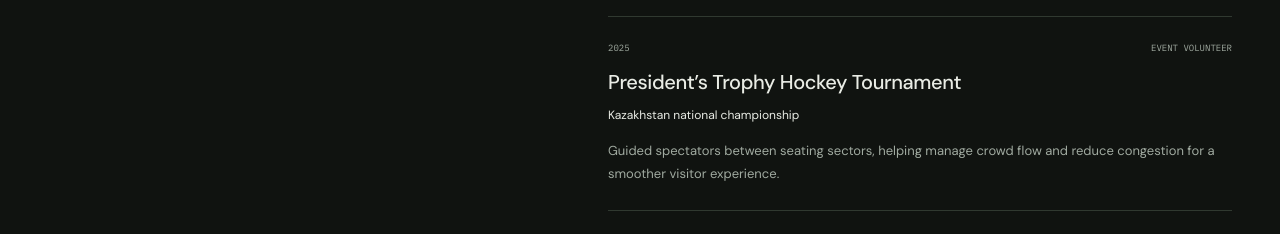
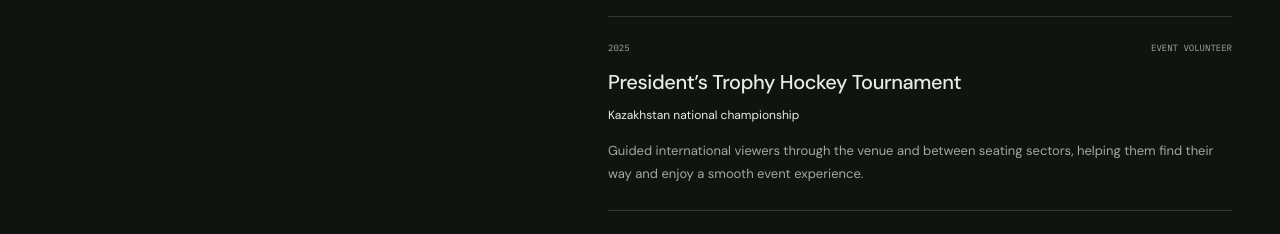
Before and after one commit to v1sal/website, a React (Vite) app in the folder frontend/: page / in a window 1280 px wide. Shown: the part 2880-3114 px from the top of the page. Built offline with nearby package versions, Linux system fonts and the light colour scheme.

Commit message:
fix: clarify international viewer support at hockey tournament

```diff
--- a/frontend/src/App.jsx
+++ b/frontend/src/App.jsx
@@ -291,7 +291,8 @@
               <h3>PGL Astana</h3>
               <p className="entry-subtitle">Esports event</p>
               <p>
-                Guided international guests through event venues, helping them find their way and feel welcome throughout the esports event.
+                Guided international guests through event venues, helping them
+                find their way and feel welcome throughout the esports event.
               </p>
             </article>
             <article className="experience-item">
@@ -302,8 +303,9 @@
               <h3>President’s Trophy Hockey Tournament</h3>
               <p className="entry-subtitle">Kazakhstan national championship</p>
               <p>
-                Guided spectators between seating sectors, helping manage crowd
-                flow and reduce congestion for a smoother visitor experience.
+                Guided international viewers through the venue and between
+                seating sectors, helping them find their way and enjoy a smooth
+                event experience.
               </p>
             </article>
             <article className="experience-item">
```
Also changed, not shown: frontend/scripts/cv.html (+5 -3 lines), 1 other file (tests, documents, lock files or other folders).
